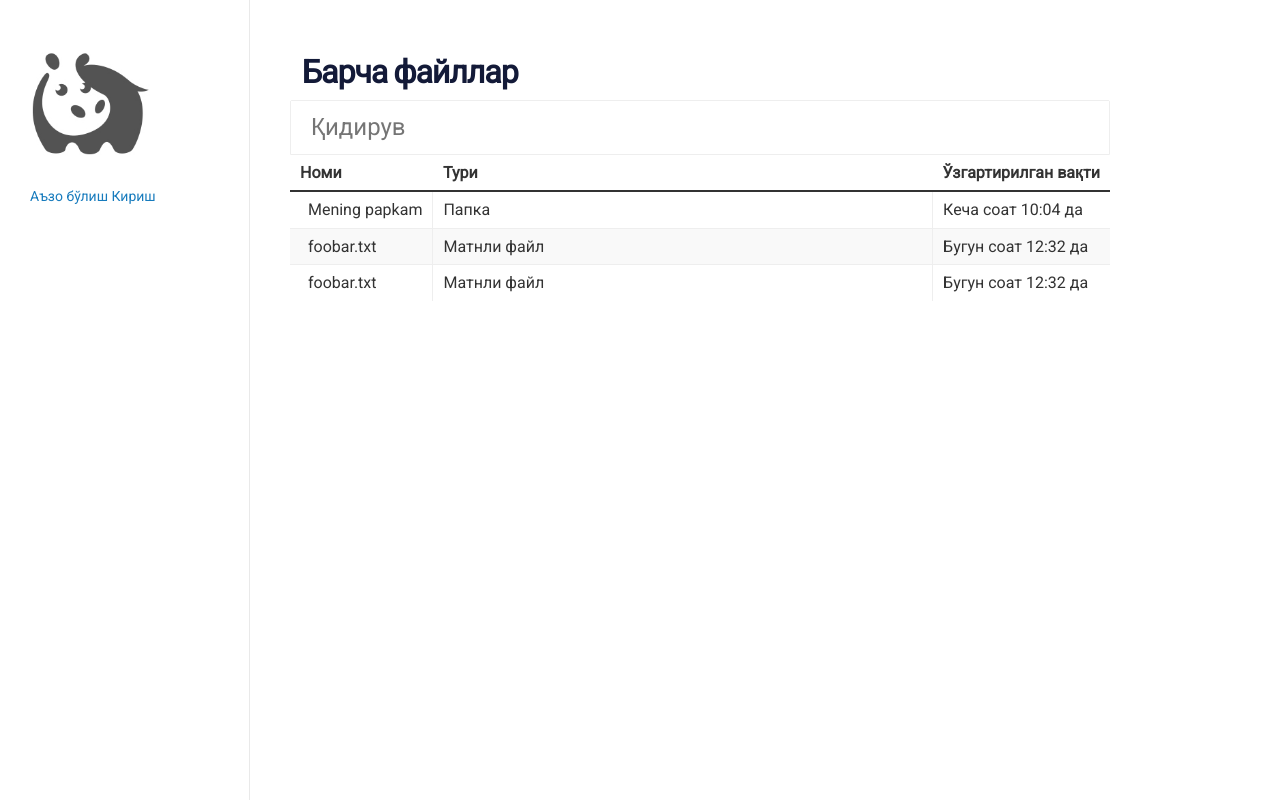
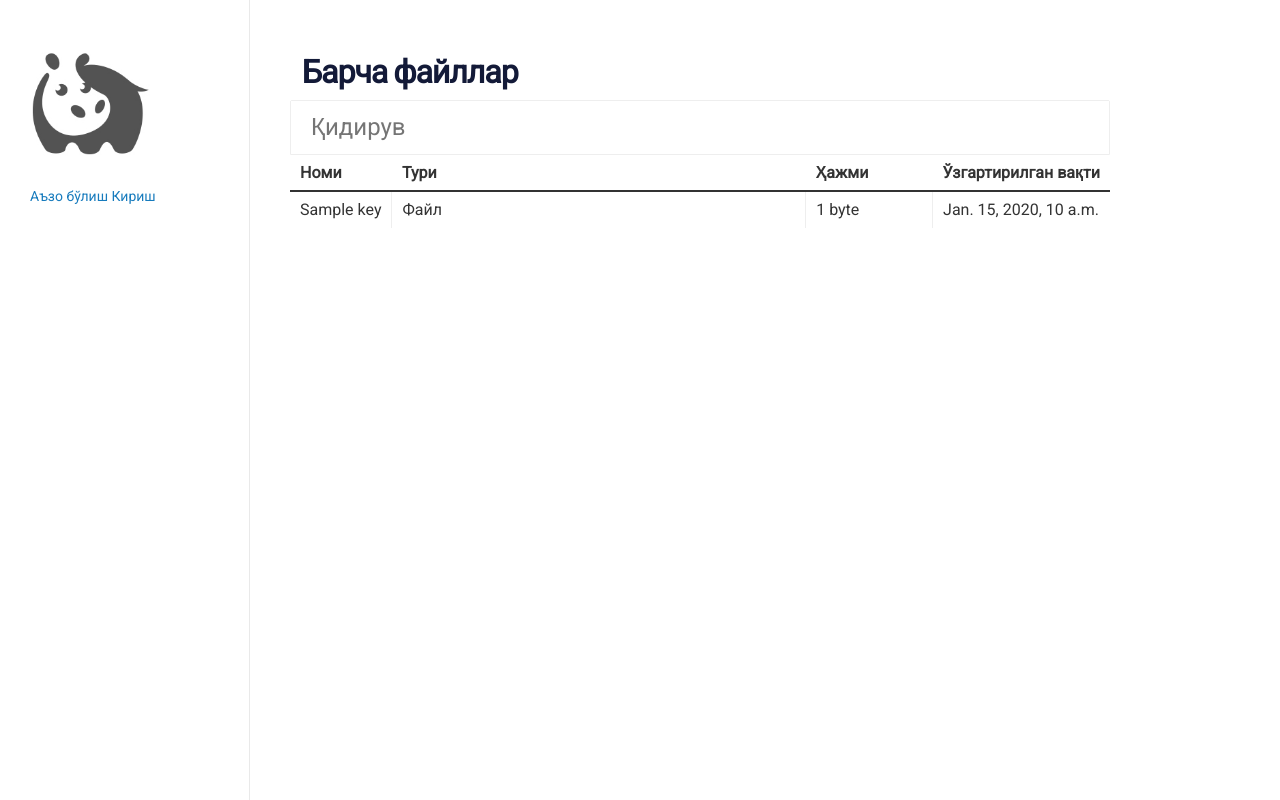
Before and after one commit to muminoff/hippo, a Django app: template hippo/core/templates/index.html in a window 1280 px wide. Run offline with Django 3.2, Linux system fonts and the light colour scheme; the template is opened without the code that fills it: most values are stand-ins (such as "Sample title", 1, 10 or a date in 2020); parts of the project's set-up code (start-up, migrations or seed data) failed here and were passed over; some libraries are stand-ins or nearby versions.

Commit message:
Object listing in user's bucket

```diff
--- a/hippo/core/templates/index.html
+++ b/hippo/core/templates/index.html
@@ -16,25 +16,19 @@
                 <tr>
                   <th>{% trans "Номи" %}</th>
                   <th>{% trans "Тури" %}</th>
+                  <th>{% trans "Ҳажми" %}</th>
                   <th>{% trans "Ўзгартирилган вақти" %}</th>
                 </tr>
               </thead>
               <tbody>
+                {% for object in objects %}
                 <tr>
-                  <td><span class="icon icon-folder"></span>&nbsp; Mening papkam</td>
-                  <td>{% trans "Папка" %}</td>
-                  <td>Кеча соат 10:04 да</td>
+                  <td>{{ object.Key }}</td>
+                  <td>{% trans "Файл" %}</td>
+                  <td>{{ object.Size|filesizeformat }}</td>
+                  <td>{{ object.LastModified }}</td>
                 </tr>
-                <tr>
-                  <td><span class="icon icon-file"></span>&nbsp; foobar.txt</td>
-                  <td>{% trans "Матнли файл" %}</td>
-                  <td>Бугун соат 12:32 да</td>
-                </tr>
-                <tr>
-                  <td><span class="icon icon-file"></span>&nbsp; foobar.txt</td>
-                  <td>{% trans "Матнли файл" %}</td>
-                  <td>Бугун соат 12:32 да</td>
-                </tr>
+                {% endfor %}
               </tbody>
             </table>
           </div>
```
Also changed, not shown: hippo/core/views.py (+22 -0 lines), hippo/test_buckets.py (+2 -7 lines).
